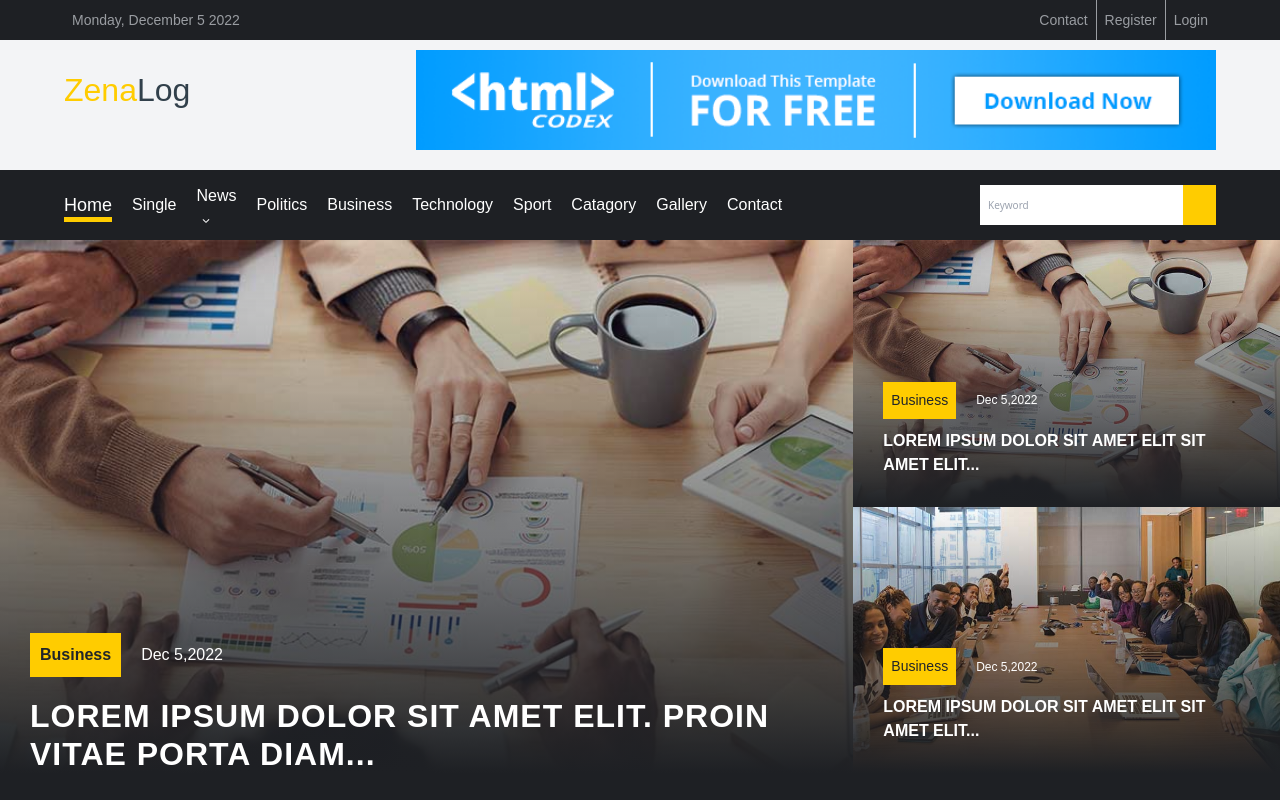
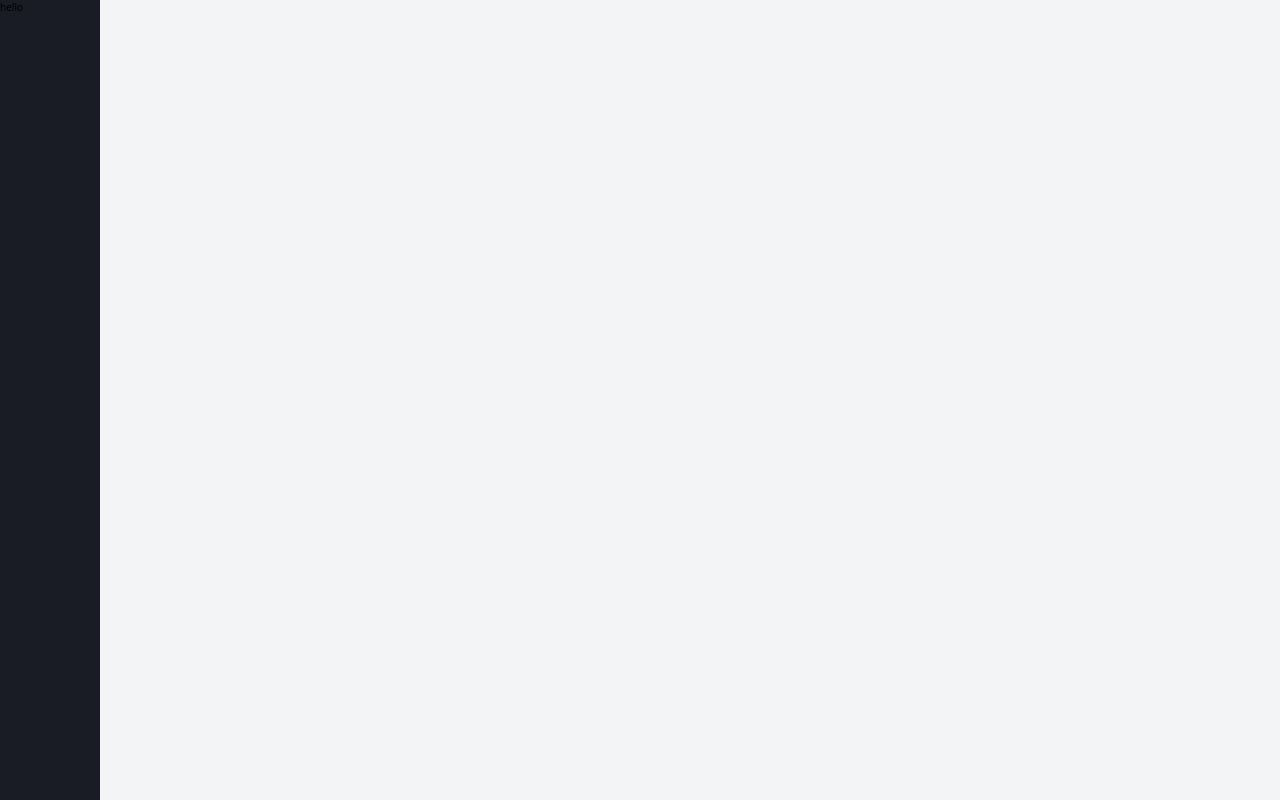
Before and after one commit to Sagni-prog/News-website, a React (Create React App) app: page / in a window 1280 px wide. Shown: the top 800 px of the page. Built offline with nearby package versions, Linux system fonts and the light colour scheme.

Commit message:
dadhboard sidebar added

```diff
--- a/src/App.js
+++ b/src/App.js
@@ -9,6 +9,7 @@ import { BrowserRouter, Route, Routes } from 'react-router-dom'
 import NavReducer from './reducers/NavReducer';
 import NavContext from './contexts/NavContext';
 import Menu from './components/menu/Menu';
+import SideBar from './components/Dashboard/SideBar';
 
 
 function App() {
@@ -16,7 +17,8 @@ function App() {
   const [state,dispatch] = useReducer(NavReducer,{show: false})
   return (
     <div className='h-100vh'>
- <NavContext.Provider
+      <SideBar />
+           {/* <NavContext.Provider
    value={{state,dispatch}}
  >
       <BrowserRouter>
@@ -32,7 +34,7 @@ function App() {
              <Route element = {  <SinglePost /> } path = 'post' />
          </Routes>
       </BrowserRouter>
-   </NavContext.Provider>
+          </NavContext.Provider>  */}
     </div>
   );
 }
--- a/src/components/Dashboard/SideBar.js
+++ b/src/components/Dashboard/SideBar.js
@@ -0,0 +1,12 @@
+import React from 'react'
+import './dashboard.css'
+
+const SideBar = () => {
+  return (
+    <div className='dashboard-sidebar dashboard-bg-dark h-100'>
+      hello
+    </div>
+  )
+}
+
+export default SideBar
--- a/src/components/Dashboard/dashboard.css
+++ b/src/components/Dashboard/dashboard.css
@@ -0,0 +1,6 @@
+.dashboard-bg-dark{
+    background-color: #191c24;
+}
+.dashboard-sidebar{
+    width: 10rem;
+}
```
Also changed, not shown: src/components/Dashboard/MianContainer.js (added).
